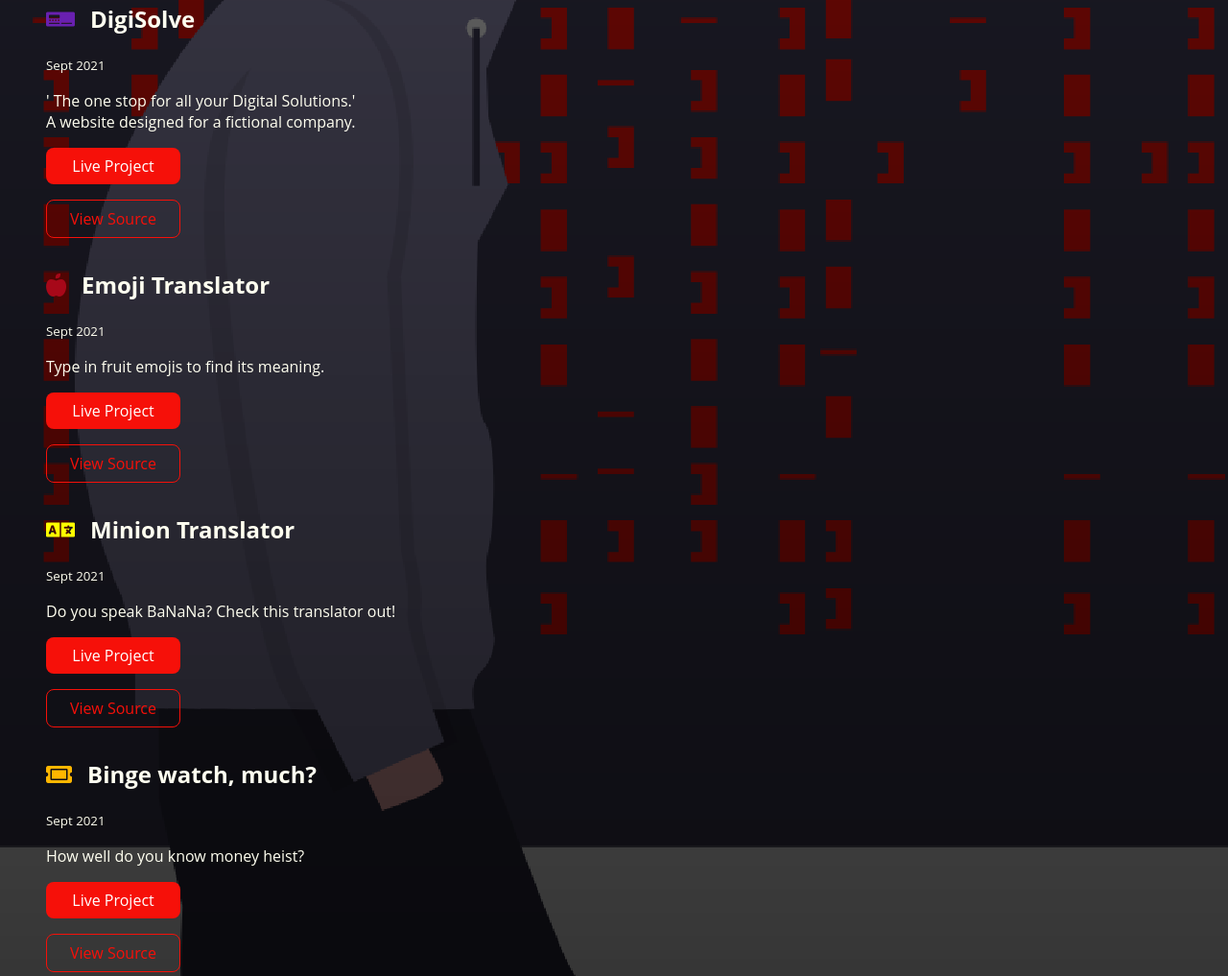
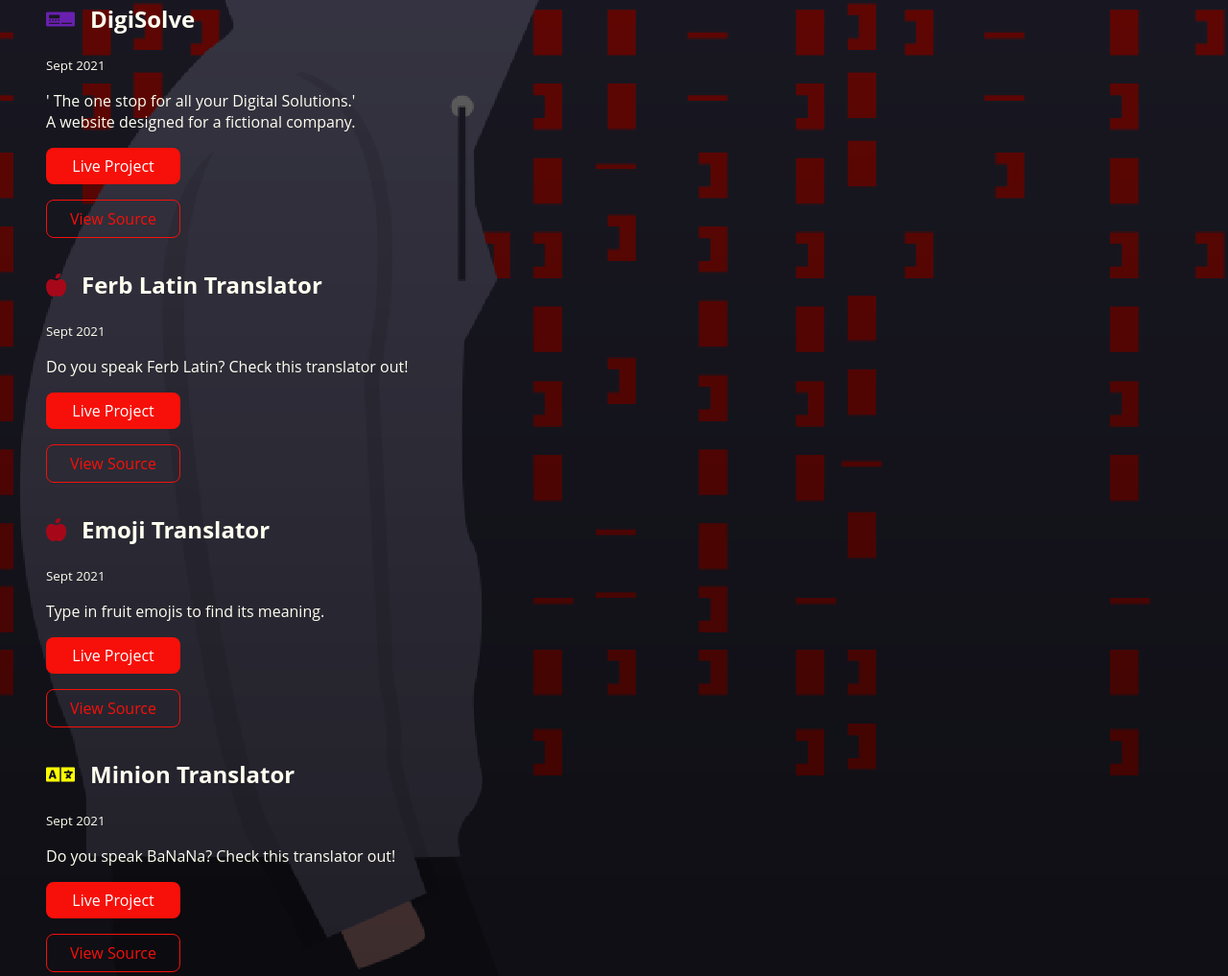
Before and after one commit to Alphastormaniac/SaiPavanSite, a plain HTML site: page project.html in a window 1280 px wide. Shown: the part 764-1781 px from the top of the page at 96% size. Drawn offline with Linux system fonts and the light colour scheme.

Commit message:
updated: projects

```diff
--- a/project.html
+++ b/project.html
@@ -46,6 +46,17 @@
                     Project</a>
                 <a class="link link-secondary" href="https://github.com/Alphastormaniac/DigiSolve" target="_blank">View
                     Source</a>
+            </article>
+        </li>
+        <li>
+            <article class="white-text showcase-list margin-md container container-centre">
+                <h1><i class="fab-icons fas fa-apple-alt"></i>Ferb Latin Translator</h1>
+                <small>Sept 2021</small>
+                <p>Do you speak Ferb Latin? Check this translator out!</p>
+                <a class="link link-primary" href="https://ferb-translator-pavan.netlify.app/"
+                    target="_blank">Live Project</a>
+                <a class="link link-secondary" href="https://github.com/Alphastormaniac/ferb-latin-Translator"
+                    target="_blank">View Source</a>
             </article>
         </li>
         <li>
```
